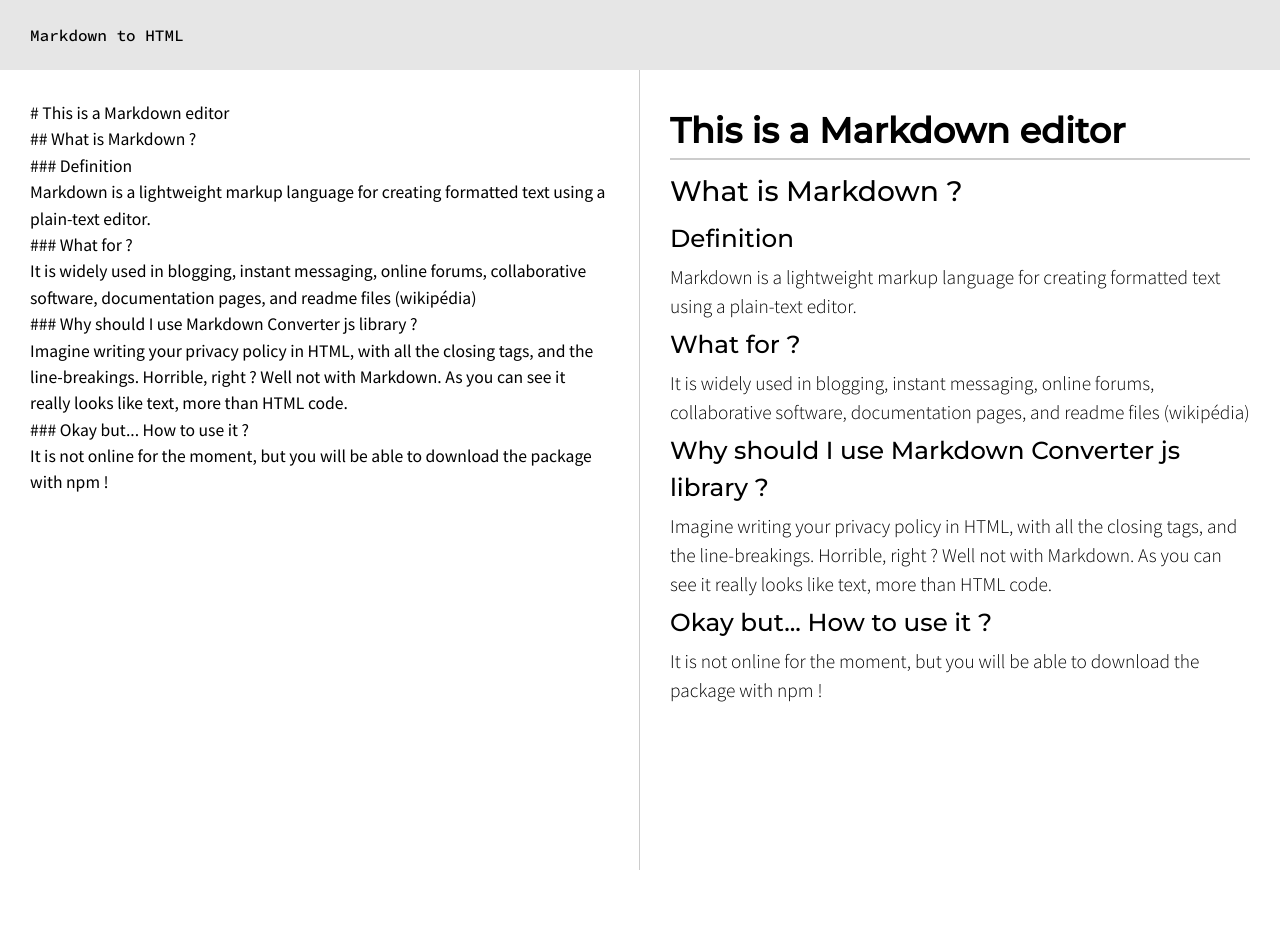
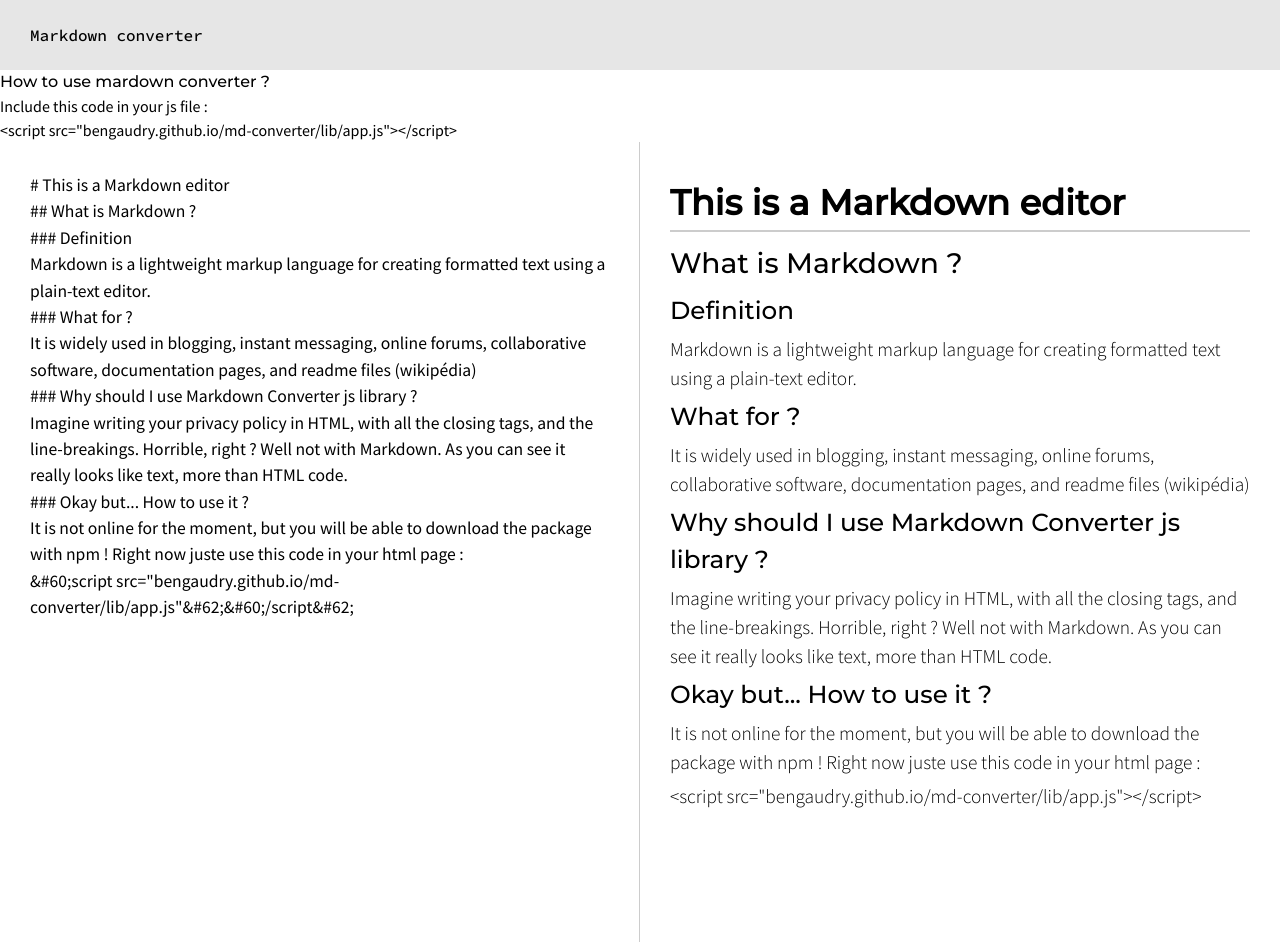
Before and after one commit to BenGaudry/md-converter, a website: page index.html in a window 1280 px wide. Before the commit the page ends 870 px from the top, so only its background shows below. Drawn offline with Linux system fonts and the light colour scheme.

Commit message:
Upgrades

```diff
--- a/index.html
+++ b/index.html
@@ -5,18 +5,26 @@
   <meta http-equiv="X-UA-Compatible" content="IE=edge">
   <meta name="viewport" content="width=device-width, initial-scale=1.0">
   <link rel="stylesheet" href="res/styles/styles.css">
-  <title>Document</title>
+  <title>Markdown converter</title>
 </head>
 <body>
   <header class="topbar">
-    <h1>Markdown to HTML</h1>
+    <h1>Markdown converter</h1>
   </header>
 
-  <main class="splitted">
+  <section id="docs">
+    <h2>How to use mardown converter ?</h2>
+    <p>Include this code in your js file : </p>
+    <code>
+      &#60;script src="bengaudry.github.io/md-converter/lib/app.js"&#62;&#60;/script&#62;
+    </code>
+  </section>
+
+  <section class="splitted">
     <textarea name="markdown-editor" id="markdown-editor"></textarea>
 
     <div id="renderer"></div>
-  </main>
+  </section>
 
 
 
@@ -25,7 +33,7 @@
   <script>
 
     window.onload = () => {
-      let text = "# This is a Markdown editor\n## What is Markdown ?\n### Definition\nMarkdown is a lightweight markup language for creating formatted text using a plain-text editor. \n### What for ?\nIt is widely used in blogging, instant messaging, online forums, collaborative software, documentation pages, and readme files (wikipédia)\n### Why should I use Markdown Converter js library ?\nImagine writing your privacy policy in HTML, with all the closing tags, and the line-breakings. Horrible, right ? Well not with Markdown. As you can see it really looks like text, more than HTML code.\n### Okay but... How to use it ?\nIt is not online for the moment, but you will be able to download the package with npm !"
+      let text = "# This is a Markdown editor\n## What is Markdown ?\n### Definition\nMarkdown is a lightweight markup language for creating formatted text using a plain-text editor. \n### What for ?\nIt is widely used in blogging, instant messaging, online forums, collaborative software, documentation pages, and readme files (wikipédia)\n### Why should I use Markdown Converter js library ?\nImagine writing your privacy policy in HTML, with all the closing tags, and the line-breakings. Horrible, right ? Well not with Markdown. As you can see it really looks like text, more than HTML code.\n### Okay but... How to use it ?\nIt is not online for the moment, but you will be able to download the package with npm ! Right now juste use this code in your html page :\n&#60;script src=\"bengaudry.github.io/md-converter/lib/app.js\"&#62;&#60;/script&#62;"
       document.getElementById('markdown-editor').value = text
 
       convert(text)
```
